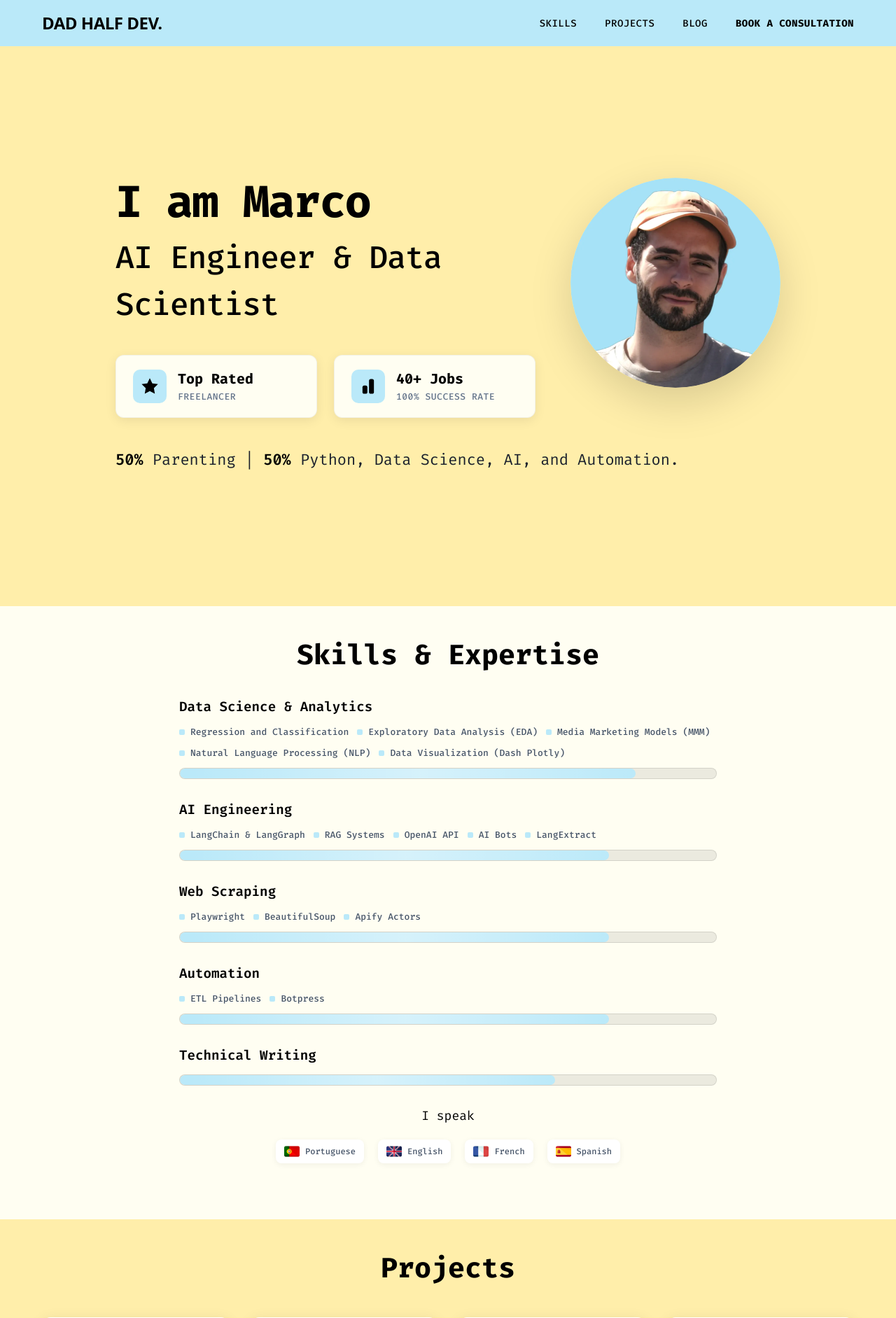
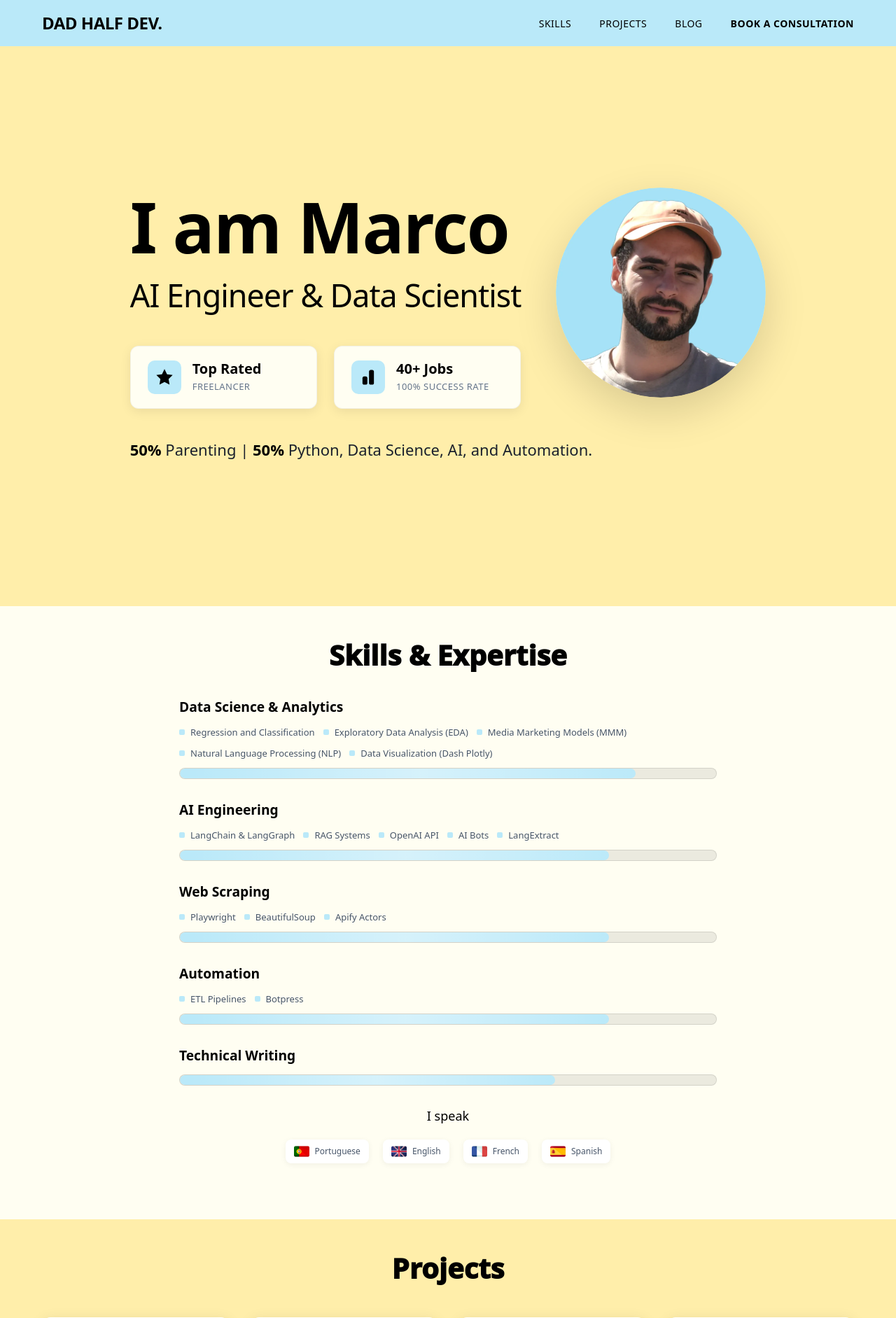
Before and after one commit to macrodrigues/flask_portfolio, a Flask app: page / in a window 1280 px wide. Shown: the top 1883 px of the page at 70% size. Run offline with Flask 3, Linux system fonts and the light colour scheme; some web fonts are replaced.

Commit message:
style: Update hero name font size to 100px
Co-authored-by: Cursor <cursoragent@cursor.com>

```diff
--- a/static/css/styles.css
+++ b/static/css/styles.css
@@ -1,3 +1,19 @@
+@font-face {
+  font-family: 'Avenue X';
+  src: url('../fonts/Avenue-X.otf') format('opentype');
+  font-weight: normal;
+  font-style: normal;
+  font-display: swap;
+}
+
+@font-face {
+  font-family: 'PlomPraeng';
+  src: url('../fonts/PlomPraeng.ttf') format('truetype');
+  font-weight: normal;
+  font-style: normal;
+  font-display: swap;
+}
+
 .bg-gray-800 {
   background-color: rgb(255, 255, 255) !important;
 }
@@ -42,7 +58,7 @@ body {
 .nav-item {
     font-size: 14px;
     font-weight: 500;
-    font-family: 'Fira Code', monospace;
+    font-family: 'Avenue X', system-ui, sans-serif;
     color: #000;
     text-decoration: none;
     letter-spacing: 0.5px;
@@ -149,8 +165,8 @@ body {
 }
 
 .hero-name {
-    font-family: 'Fira Code', monospace;
-    font-size: clamp(36px, 5vw, 72px);
+    font-family: 'PlomPraeng', system-ui, sans-serif;
+    font-size: 100px;
     font-weight: 800;
     color: #000;
     margin-bottom: 10px;
@@ -159,7 +175,7 @@ body {
 }
 
 .hero-title {
-    font-family: 'Fira Code', monospace;
+    font-family: 'Avenue X', system-ui, sans-serif;
     font-size: clamp(24px, 3.5vw, 48px);
     font-weight: 500;
     color: #000;
@@ -219,7 +235,7 @@ body {
 }
 
 .stat-value {
-    font-family: 'Fira Code', monospace;
+    font-family: 'Avenue X', system-ui, sans-serif;
     font-size: 20px;
     font-weight: 700;
     color: #000;
@@ -227,7 +243,7 @@ body {
 }
 
 .stat-label {
-    font-family: 'Fira Code', monospace;
+    font-family: 'Avenue X', system-ui, sans-serif;
     font-size: 13px;
     font-weight: 500;
     color: #64748b;
@@ -363,7 +379,7 @@ body {
     max-width: 900px;
     margin: 0;
     text-align: left;
-    font-family: 'Fira Code', monospace;
+    font-family: 'Avenue X', system-ui, sans-serif;
     font-size: clamp(16px, 2vw, 22px);
     line-height: 1.9;
     color: #1a202c;
@@ -407,7 +423,7 @@ body {
 }
 
 .languages-label {
-  font-family: 'Fira Code', monospace;
+  font-family: 'Avenue X', system-ui, sans-serif;
   font-size: 18px;
   margin-bottom: 20px;
   color: #000;
@@ -444,14 +460,14 @@ body {
 }
 
 .language-name {
-    font-family: 'Fira Code', monospace;
+    font-family: 'Avenue X', system-ui, sans-serif;
     font-size: 12px;
     color: #475569;
     font-weight: 500;
 }
 
 .h4-header {
-    font-family: 'bellota', sans-serif;
+    font-family: 'Avenue X', system-ui, sans-serif;
     font-style: italic;
     font-weight: bold;
     font-size: 1.2vw;
@@ -485,7 +501,7 @@ body {
     display: flex;
     align-items: center;
     gap: 8px;
-    font-family: 'Fira Code', monospace;
+    font-family: 'Avenue X', system-ui, sans-serif;
     font-size: 13px;
     color: #475569;
 }
@@ -512,7 +528,7 @@ body {
 }
 
 .title-progress {
-    font-family: 'Fira Code', monospace;
+    font-family: 'Avenue X', system-ui, sans-serif;
     font-size: clamp(16px, 1.5vw, 20px);
     color: rgb(0, 0, 0);
     margin: 0;
@@ -878,7 +894,7 @@ body {
 
 .other-title {
     font-size: clamp(40px, 1.5vw, 20px);
-    font-family: 'Fira Code', monospace;
+    font-family: 'Avenue X', system-ui, sans-serif;
     font-weight: 1000;
     color: rgb(0, 0, 0);
 }
```
Also changed, not shown: other parts of static/css/styles.css (+21 -21 lines).
